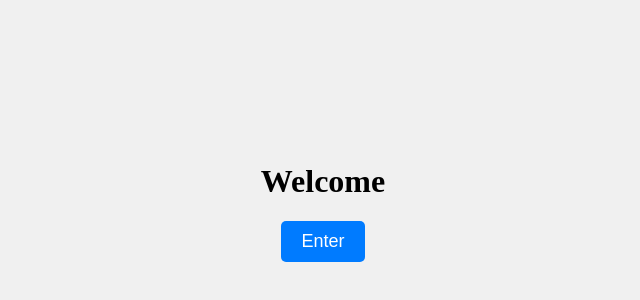
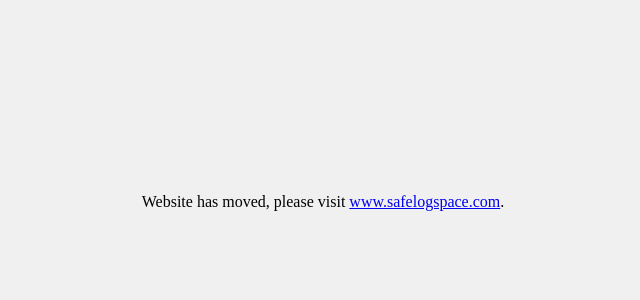
Before and after one commit to b3sezbakeoven/logs, a plain HTML site: page index.html in a window 1280 px wide. Shown: the part 198-498 px from the top of the page, without its empty margins (317-957 px from the left). Drawn offline with Linux system fonts and the light colour scheme.

Commit message:
Update index.html

```diff
--- a/index.html
+++ b/index.html
@@ -33,15 +33,7 @@
 </head>
 <body>
   <div class="container">
-    <h1>Welcome</h1>
-    <button onclick="redirectToHome()">Enter</button>
+    <p>Website has moved, please visit <a href="http://www.safelogspace.com" target="_blank">www.safelogspace.com</a>.</p>
   </div>
-
-  <script>
-    function redirectToHome() {
-      // Redirect to home.html
-      window.location.href = "home.html";
-    }
-  </script>
 </body>
 </html>
```
